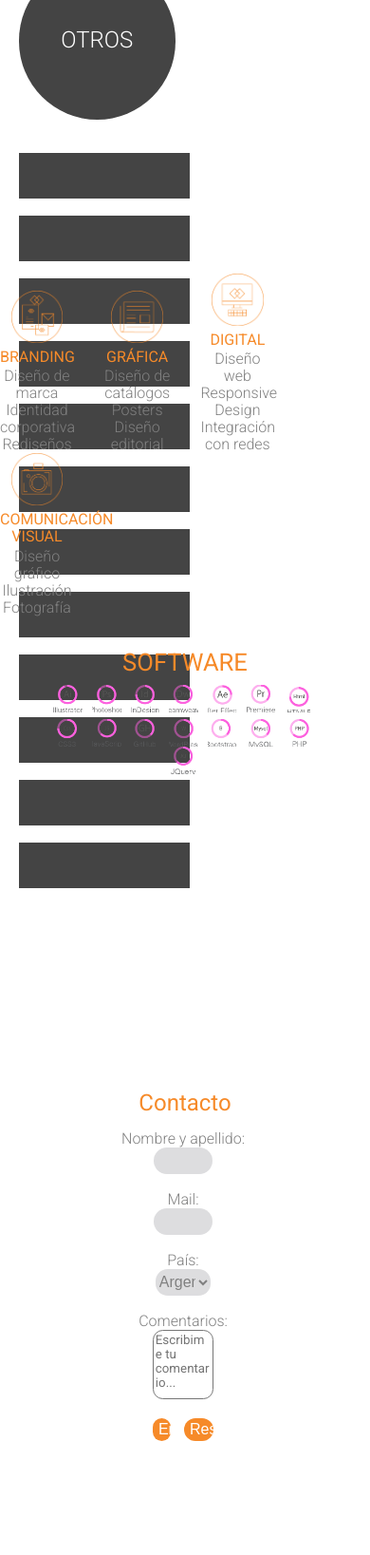
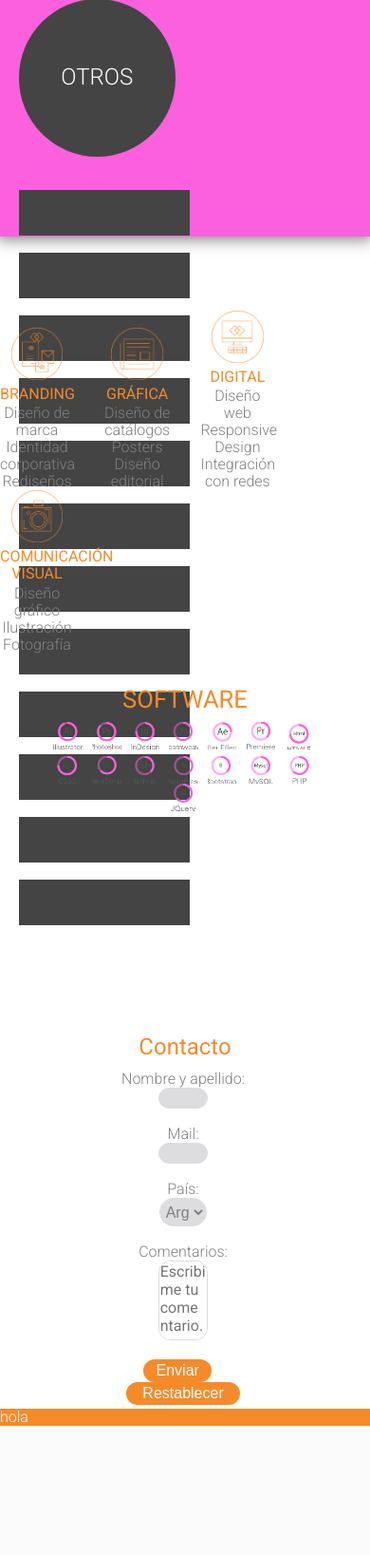
Before and after one commit to luifernandezlong/ProfessionalWebmaster, a PHP site: page / in a window 390 px wide; the page is wider, and only the part inside the window is pictured. Shown: the part 2478-4115 px from the top of that part at 95% size. After the commit the page ends 3979 px from the top of that part, so only its background shows below. Run offline with PHP 8.4, Linux system fonts and the light colour scheme; some libraries are stand-ins or nearby versions.

Commit message:
1. logo con zoom 2.mejoras en responsive-medio 3. portfolio fondo fucsia 4. mejoras formulario 5.comienzo footer

```diff
--- a/fernandez_long/css/fernandez_long.css
+++ b/fernandez_long/css/fernandez_long.css
@@ -217,9 +217,18 @@ h1{
     position: absolute;
     width: 20%;
     margin: -12% -10%;
+    animation: scale 0.95s infinite ease-out;
+    transform-origin: center;
 
 
 }
+
+@keyframes scale{
+    0%{transform: scale(1);}
+    50%{transform: scale(.95);}
+    100%{transform: scale(1);}
+}
+
 
 .nav_home{
     margin: 0 auto;
@@ -267,7 +276,7 @@ h1{
 .frase{
     color: white;
     font-weight: 400;
-    margin-top:40%;
+    margin-top:50%;
     margin-bottom: 10%;
     visibility: hidden;
 }
@@ -294,6 +303,7 @@ h1{
     moz-webkit-transition:all 0.5s;
     o-webkit-transition:all 0.5s;
     margin:-12% -4%;
+    animation-play-state: paused;
 }
 
 .fondo_inicio:hover .frase{
@@ -476,15 +486,20 @@ a.cv{
 /*INICIO PORTFOLIO*/
 
 .contenido_portfolio{
-    width: 90%;
-    /*height: 100%;*/
-    margin: auto;
-    padding-top: 25%;
-    /*background: #bbb;*/
-
+    width:100%;
+    height: 100%;
+    background: var(--fucsia);
+    -webkit-box-shadow: 0px 3px 10px 0px rgba(0,0,0,0.50);
+    -moz-box-shadow: 0px 3px 10px 0px rgba(0,0,0,0.50);
+    box-shadow:0px 0px 15px 3px rgba(0,0,0,0.50);
+}
+.adentro_portfolio{
+   padding-top: 25%;
+   max-width: 90%;
+   margin: auto;
 }
 .portfolio_circulos{
-    /*padding-top: 10%;*/
+
     margin-bottom: 10%;
 }
 .circulo{
@@ -536,7 +551,7 @@ a.cv{
 /*INICIO SERVICIOS*/
 .contenido_servicios{
     width: 100%;
-    height: 100%;
+    /*height: 100%;*/
     margin:auto;
     padding-top: 20%;
 }
@@ -551,6 +566,7 @@ a.cv{
     box-sizing:border-box;
     -moz-box-sizing:border-box;
 }
+
 
 .trabajo:last-child{
     margin-right: 0;
@@ -578,7 +594,6 @@ a.cv{
     list-style-type: none;
     color: gray;
 }
-
 .software{
     color:var(--naranja);
     font-size: 1.6em;
@@ -608,13 +623,15 @@ a.cv{
 /*INICIO CONTACTO*/
 .contenido_contacto{
     width: 100%;
-    height: 100%;
-    margin:auto;
-   padding-top: 20%;
+
+    margin: 0 auto;
+    /*padding-top: 10%;*/
 }
 #contacto{
     color:var(--naranja);
     font-weight: 400;
+    margin: 0 auto;
+    /*padding-top: 10%;*/
 }
 
 #section_formulario
@@ -630,55 +647,62 @@ a.cv{
 
 .campos
 {
-    border: #FFF;
+    border: 0.05em solid #dddddf;
     background-color: #dddddf;
     color: gray;
-    width: 30%;
-    font-size: 1.4em;
+    width: 24%;
+    font-size: 1em;
     margin-bottom: 1%;
     border-radius: 0.8em;
-    padding-left: ;
+    padding: 0.5% 1% ;
 }
 
 #pais{
     font-size: 1em;
-    padding: 0.3em 0;
+    width: 26%;
+    padding: 0.3em 1%;
     font-weight: 300;
     outline: none;
+    border-radius: 2em;
+
 }
 
 #comentarios
 {
-    width: 30%;
+    width: 25%;
     height: 5em;
     resize: none;
+    border: 0.07em solid #dddddf;
     border-radius: 0.8em;
+    outline: none;
+    font-size: 1em;
+    padding: 0.5%;
+    color: gray;
 }
 
 /* snippet para cambiar la tipografia al placeholder*/
 #comentarios::-moz-placeholder {
- font-family: 'Roboto', sans-serif;
+ font-family: 'Roboto'
 }
 #comentarios::-webkit-input-placeholder {
- font-family: 'Roboto', sans-serif;
+ font-family: 'Roboto'
 }
 #comentarios::-ms-input-placeholder {
-    font-family: 'Roboto', sans-serif;
-}
-#comentarios::-moz-placeholder {
-    font-family: 'Roboto', sans-serif;
+    font-family: 'Roboto'
 }
 
 
 input:focus {
-    border: 2px solid var(--fucsia);
+    border: 0.07em solid var(--fucsia);
     border-radius: 0.8em;
     outline: none;
+}
+#comentarios:focus{
+    border: 0.05em solid var(--fucsia);
 }
 
 .boton1,.boton2
 {
-    /*width: 12%;*/
     height: 1.5em;
     font-size: 1em;
     background-color: var(--naranja);
@@ -688,11 +712,18 @@ input:focus {
 
 }
 .boton1{
-    margin-right: 5%;
-    width: 10%;
+    margin-right: 6%;
+    width: 4.5em;
 }
 
 .boton2{
-    width: 16%;
+    width: 7.5em;
+}
+
+
+footer{
+    background: var(--naranja);
+    color: white;
+    width: 100%;
 }
 /*FIN CONTACTO*/
--- a/fernandez_long/css/responsive-medio.css
+++ b/fernandez_long/css/responsive-medio.css
@@ -2,19 +2,19 @@
 
 
 .frase{
-	margin-top: 45%;
+	margin-top: 25%;
     background: red;
 }
 
 .nav_home{
-	margin-top: 10%;
+	margin-top: -5%;
 
 }
 
 .logo_chico{
     position: absolute;
     width: 20%;
-    margin: -15% -10%;
+    margin: -5% -10%;
 
 }
 
@@ -23,7 +23,7 @@
     -webkit-transition: all 0.5s;
     moz-webkit-transition:all 0.5s;
     o-webkit-transition:all 0.5s;
-    margin:-15% -4%;
+    margin:-10% -4%;
 }
 
 
@@ -40,6 +40,9 @@
 
 
 /*QUIEN SOY*/
+.contenido_qs{
+   padding-bottom: 60%;
+}
 .foto_qs{
 	width: 38%;
 }
@@ -49,7 +52,6 @@
     float: right;
     width: 50%;
     font-size: 1.25em;
-    /*padding-right: 6%; */
 }
 .botoncontactame{
     margin-top:28%;
@@ -64,5 +66,79 @@
 
 
 
+/*FIN QUIEN SOY*/
 
-/*FIN QUIEN SOY*/
+
+
+
+/*INICIO PORTFOLIO*/
+
+.portfolio_circulos{
+    margin-bottom: 5%;
+}
+.rectangulo{
+    margin-bottom: 3%;
+}
+.adentro_portfolio{
+    margin-top: 0%;
+    padding-top: 20%;
+
+}
+
+
+
+
+
+/*FIN PORTFOLIO*/
+
+
+
+
+
+/*INICIO CONTACTO*/
+.contenido_contacto {
+
+    padding-top: 30%;
+}
+.campos{
+    width: 50%;
+}
+#pais{
+    width: 52%;
+}
+#comentarios{
+    outline: none;
+    width: 49%;
+    padding: 1%;
+}
+.boton1{
+    margin-right: 9.5%;
+}
+
+@media screen and (max-width:960px){
+    .contenido_qs{
+        padding-top: 10%;
+    }
+    .botoncontactame{
+        margin-top: 32%;
+    }
+    .botoncv{
+        margin-top: 35%;
+    }
+
+
+
+    .circulo{
+        margin-right: 5%;
+    }
+    .circulo:last-child{
+    margin-right: 0;
+    }
+    .rectangulo{
+        width: 6.9em;
+        margin-right: 5%;
+    }
+    .rectangulo:nth-child(4n+4){
+        margin-right: 0;
+    }
+}
--- a/fernandez_long/index.html
+++ b/fernandez_long/index.html
@@ -11,7 +11,7 @@
 	<link rel="stylesheet" href="css/normalize.css">
 	<link rel="stylesheet" type="text/css" href="css/fernandez_long.css">
 	<link rel="stylesheet" href="css/responsive-chico.css" media="handheld, screen and (min-width:230px) and (max-width:768px)"/>
-	<link rel="stylesheet" href="css/responsive-medio.css" media="handheld, screen and (min-width:769px) and (max-width:1280px)"/>
+	<link rel="stylesheet" href="css/responsive-medio.css" media="handheld, screen and (min-width:769px) and (max-width:1360px)"/>
 	<script src="https://ajax.googleapis.com/ajax/libs/jquery/3.2.1/jquery.min.js"></script>
 	<script>
 
@@ -23,13 +23,14 @@
 		$('.active').click(function(e) {
 			$('.active').removeClass('click');
 			$(this).addClass('click');
+
 		});
 
 
 		$(".fondo_inicio").hover(function(){
 			$(".fotofondo").css("filter", "blur(0px)").css("-webkit-filter", "blur(0px)");
 		}, function(){
-			$(".fotofondo").css("-webkit-filter", "blur(13px)").css("margin","-1%");
+			$(".fotofondo").css("-webkit-filter", "blur(13px)").css("margin","-5px -15px -10px -15px").css("transform","scale(1.01)");
 		});
 	});
 
@@ -49,7 +50,7 @@
 
 				<a href="#home_responsive"><nav class="nav_home">
 					<ul>
-						<li><a href="#quien_soy" title="" class="nav_izquierda">QUIEN SOY<hr class="quien_soy"></a></li><li><a href="#portfolio" title="" class="nav_centro">PORTFOLIO<hr class="portfolio"></a></li><li><a href="#servicios" title="" class="nav_centro">SERVICIOS<hr class="servicios2"></a></li><li><a href="#contacto" title="" class="nav_derecha">CONTACTO<hr class="contacto"></a></li>
+						<li><a href="#quien_soy" class="foc_qs nav_izquierda">QUIEN SOY<hr class="quien_soy"></a></li><li><a href="#portfolio" title="" class="nav_centro">PORTFOLIO<hr class="portfolio"></a></li><li><a href="#servicios" title="" class="nav_centro">SERVICIOS<hr class="servicios2"></a></li><li><a href="#contacto" title="" class="nav_derecha">CONTACTO<hr class="contacto"></a></li>
 					</ul>
 				</nav></a>
 			</div>
@@ -63,8 +64,7 @@
 		<a href="icon-menu" title=""></a>
 		<nav class="nav_sitio">
 			<ul>
-				<li class= "nav_focus">
-					<a href="#home" title="home" class="nav_izquierda active">INICIO<hr class="inicio"></a></li><li class= "nav_focus"><a href="#quien_soy" title="quien soy" class="nav_izquierda active">QUIEN SOY<hr class="quien_soy"></a></li><li class= "nav_focus"><a href="#portfolio" title="portfolio" class="nav_centro active">PORTFOLIO<hr class="portfolio" ></a></li><li class= "nav_focus"><a href="#servicios" title="servicios" class="nav_derecha nav_servicios active">SERVICIOS<hr class="servicios"></a></li><li class= "nav_focus"><a href="#contacto" title="contacto" class="nav_derecha active">CONTACTO<hr class="contacto"></a></li>
+				<li class= "nav_focus"><a href="#home" title="home" class="nav_izquierda active">INICIO<hr class="inicio"></a></li><li class= "nav_focus"><a href="#quien_soy" title="quien soy" class="foc_qs nav_izquierda active">QUIEN SOY<hr class="quien_soy"></a></li><li class= "nav_focus"><a href="#portfolio" title="portfolio" class="nav_centro active">PORTFOLIO<hr class="portfolio" ></a></li><li class= "nav_focus"><a href="#servicios" title="servicios" class="nav_derecha nav_servicios active">SERVICIOS<hr class="servicios"></a></li><li class= "nav_focus"><a href="#contacto" title="contacto" class="nav_derecha active">CONTACTO<hr class="contacto"></a></li>
 				</ul>
 			</nav>
 		</div>
@@ -73,9 +73,8 @@
 
 
 
-
+	<a name="quien_soy"></a>
 		<div class="holder">
-			<a name="quien_soy"></a>
 			<section class="contenido_qs">
 				<div class="descripcionpropia">
 					<img src="img/quien_soy/quien_soy.png" alt="Quien soy" class="foto_qs">
@@ -88,7 +87,7 @@
 
 
 					<div class="botoncontactame">
-						<a href="#" title="" class="contactame">¡CONTACTAME!</a>
+						<a href="#contacto" title="" class="contactame">¡CONTACTAME!</a>
 						<div class="fondocontactame">
 							<div class="boton_circulo"></div>
 						</div>
@@ -112,10 +111,13 @@
 
 
 
+	<a name="portfolio"></a>
+	<section class="contenido_portfolio">
+		<div class="holder">
+			<div class="adentro_portfolio">
 
-		<div class="holder">
-			<a name="portfolio"></a>
-				<section class="contenido_portfolio">
+
+
 					<div class="portfolio_circulos">
 						<div class="circulo">BRANDING</div>
 						<div class="circulo">EDITORIAL</div>
@@ -138,18 +140,17 @@
 
 					</div>
 
-				</section>
 
+			</div>
+		</div>
+</section>
 
-		</div>
+	<a name="servicios"></a>
+		<div class="holder">
 
-
-
-		<div class="holder">
-			<a name="servicios"></a>
 				<section class="contenido_servicios">
 					<div class="trabajos"  data-aos="fade-up">
-						<div class="trabajo" >
+						<div class="trabajo ">
 							<img src="img/servicios/branding.png" class="img_servicios">
 							<h3>BRANDING</h3>
 							<ul>
@@ -216,9 +217,9 @@
 
 	</div>
 
+	<a name="contacto"></a>
+		<div class="contenido_contacto">
 
-	<div class="contenido_contacto">
-		<a name="contacto"></a>
 			<center>
 				<h2 id="contacto">Contacto</h2>
 				<form action="mailto:luisina.fl@hotmail.com?" method="post" name="formulario" id="section_formulario">
@@ -230,6 +231,7 @@
 						<label for="email">Mail:<br></label>
 						<input name="email" type="email" required class="campos" id="email">
 					</p>
+
 					<p>
 						<label for="Pais">País:<br></label>
 						<select name="Pais" class="campos" id="pais">
@@ -251,14 +253,18 @@
 						<label for="comentarios">Comentarios:<br></label></td>
 						<textarea name="comentarios" id="comentarios" placeholder="Escribime tu comentario..."></textarea></td>
 					</p>
-					<input name="submit" type="submit" class="boton1" id="submit" value="Enviar">
-					<input name="reset" type="reset" class="boton2" id="reset" value="Restablecer">
+					<input type="submit" value="Enviar" class="boton1" />
+					<input type="submit" value="Restablecer" class="boton2" />
 
 				</form>
 			</center>
+		</div>
 
-	</div>
 
+	<footer>
+		hola
+
+	</footer>
 
 	<script src="AOS/aos.js"></script>
 	<script>
```
